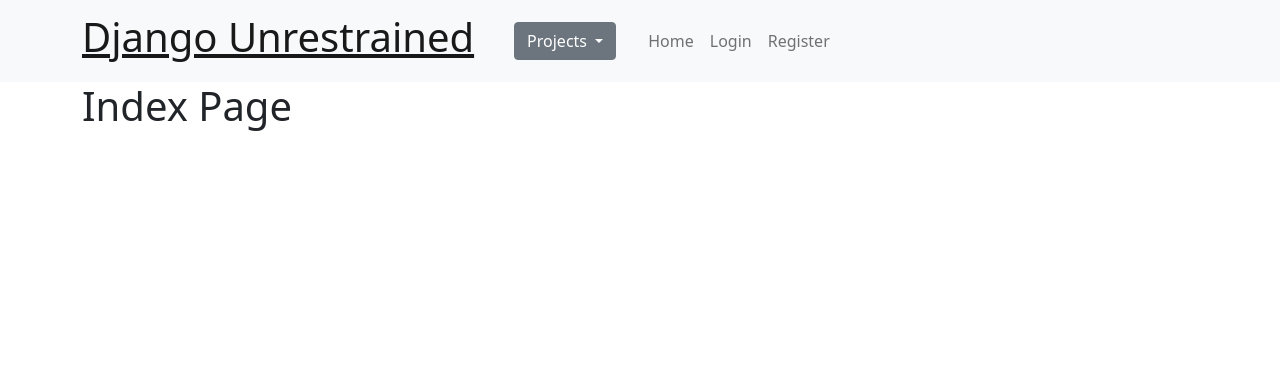
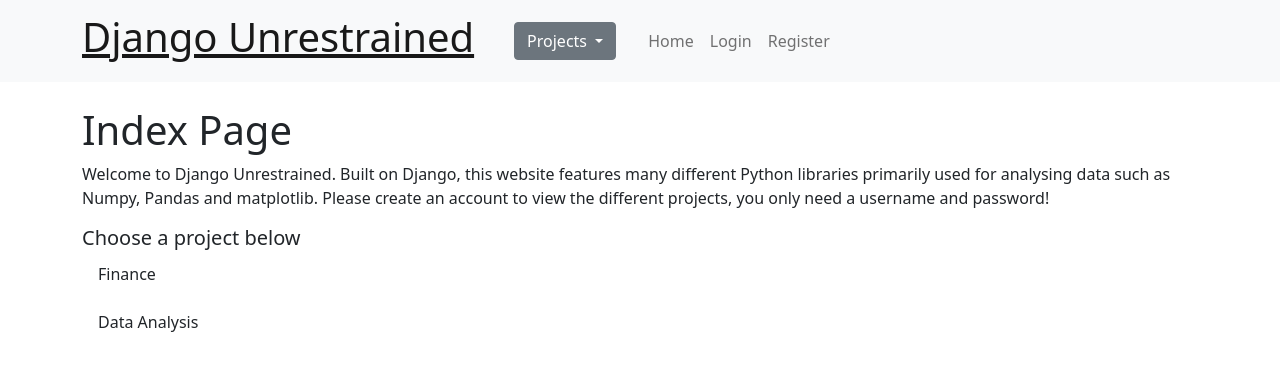
Before and after one commit to sthompson232/Django-Unrestrained, a Django app: page / in a window 1280 px wide. Shown: the top 371 px of the page. Run offline with Django 3.2, Linux system fonts and the light colour scheme.

Commit message:
created easier navigation and description

```diff
--- a/django_app/templates/django_app/base.html
+++ b/django_app/templates/django_app/base.html
@@ -52,7 +52,7 @@
             </header>
 
             <div class="container">
-
+                <br>
                 {% if messages %}
                     {% for message in messages %}
                         {{message}}
--- a/django_app/templates/django_app/data_analysis.html
+++ b/django_app/templates/django_app/data_analysis.html
@@ -2,7 +2,7 @@
 {% block content %}
 
 <h1>Data Analysis Page</h1>
-
+<p>Welcome to the data analysis page where we will use sample data to look at different things, theres an interactive form where you can put data in and the table will change.</p>
 <!-- VIEW COMMENTS -->
 <h5>Comments</h5>
 <ul>
--- a/django_app/templates/django_app/finance.html
+++ b/django_app/templates/django_app/finance.html
@@ -2,7 +2,7 @@
 {% block content %}
 
 <h1>Finance Page</h1>
-
+<p>Welcome to the finance page, where we will analyse financial data using.... looking at the stock market and risk/reward etc</p>
 <!-- VIEW COMMENTS -->
 <h5>Comments</h5>
 <ul>
--- a/django_app/templates/django_app/index.html
+++ b/django_app/templates/django_app/index.html
@@ -1,6 +1,10 @@
 {% extends "django_app/base.html" %}
 {% block content %}
 
-        <h1>Index Page</h1>
+<h1>Index Page</h1>
+<p>Welcome to Django Unrestrained. Built on Django, this website features many different Python libraries primarily used for analysing data such as Numpy, Pandas and matplotlib. Please create an account to view the different projects, you only need a username and password!</p>
 
+<h5>Choose a project below</h5>
+<p><a class="dropdown-item" href="{% url 'finance' %}">Finance</a></p>
+<p><a class="dropdown-item" href="{% url 'data_analysis' %}">Data Analysis</a></p>
 {% endblock %}
```
